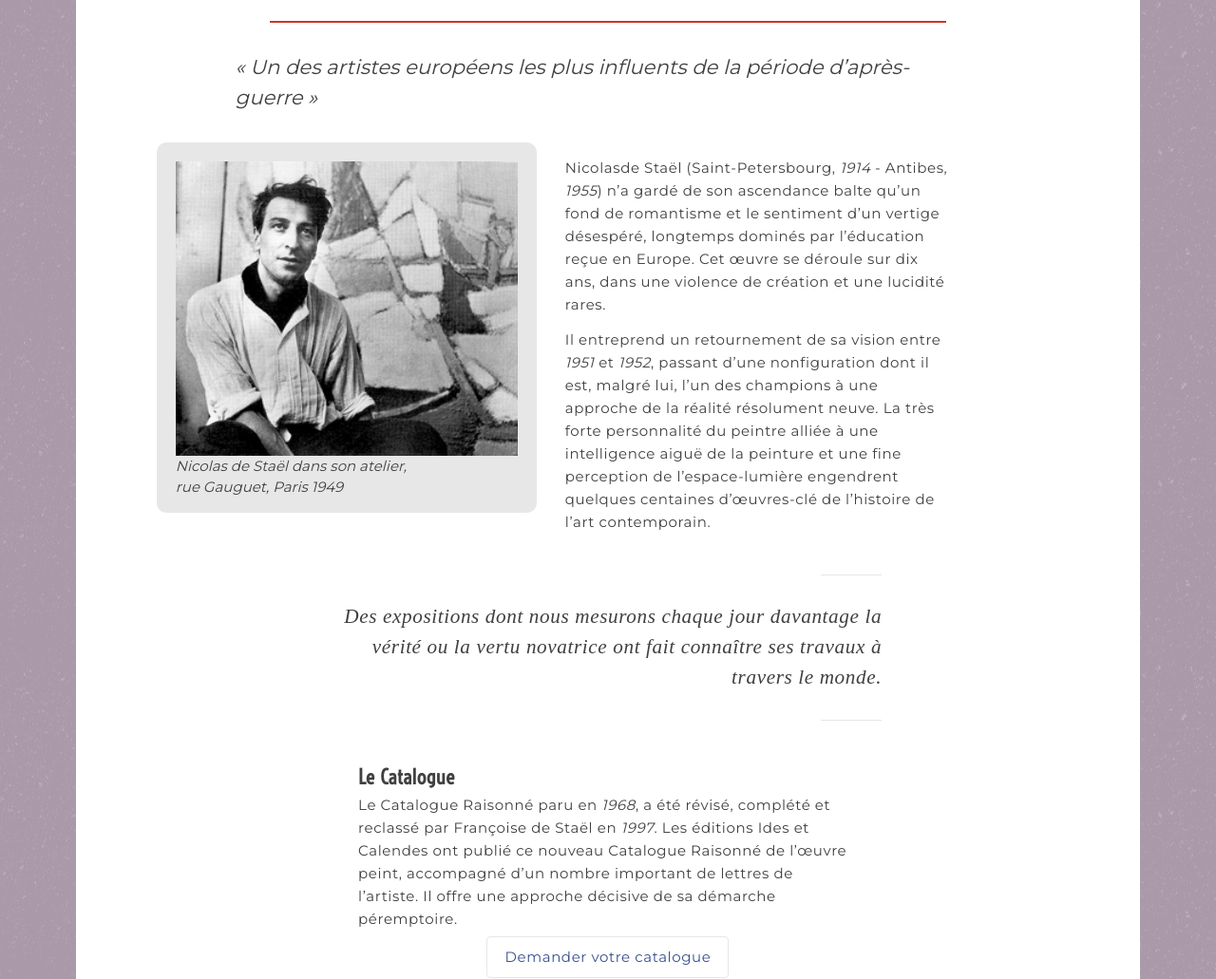
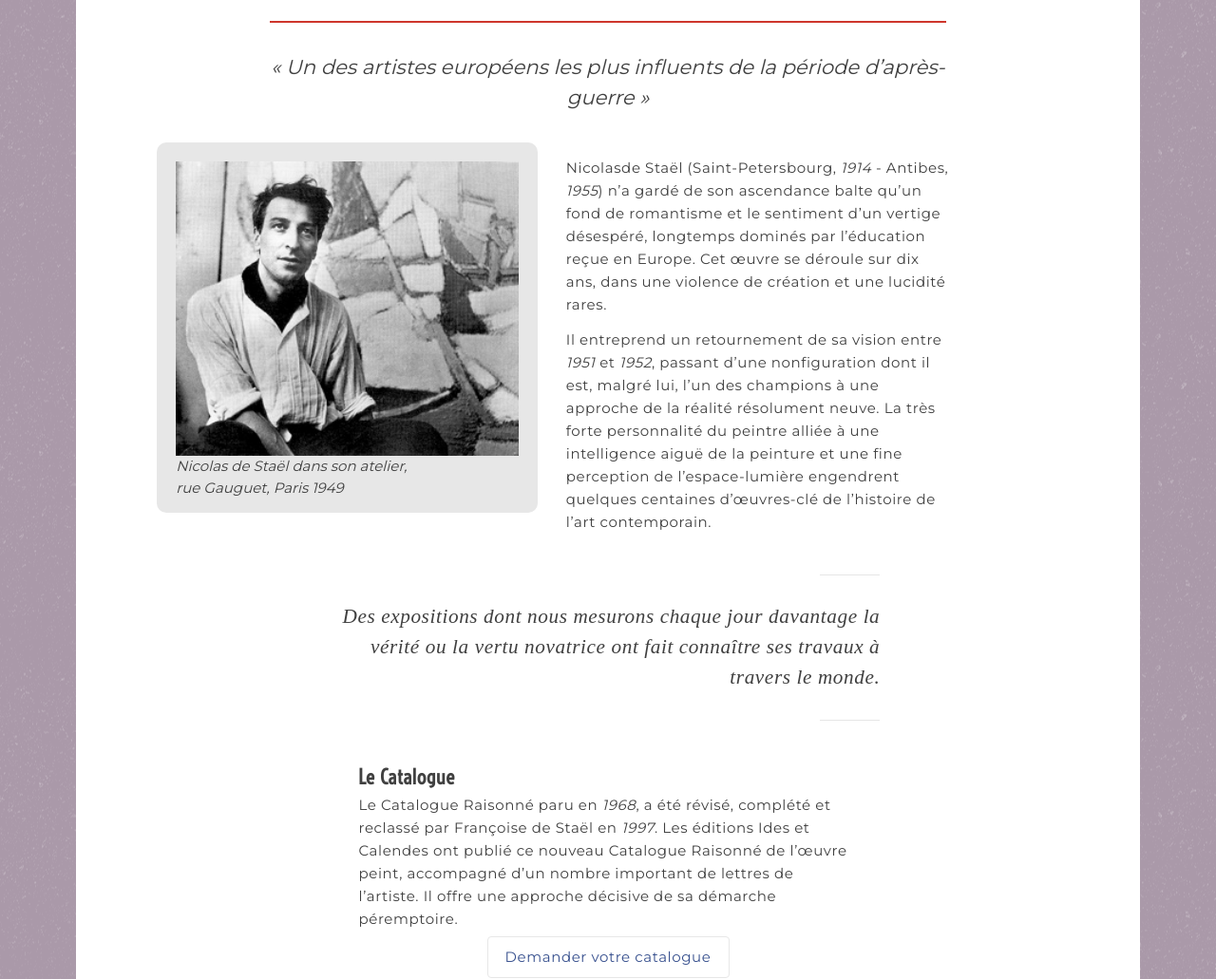
Before and after one commit to MaximeScibetta/projet-artist, a website: page src/pug/index.pug in a window 1280 px wide. Shown: the part 269-1300 px from the top of the page at 95% size. Drawn offline with nearby package versions, Linux system fonts and the light colour scheme; files that its build step writes are made by us from their sources; files whose address does not match are found by name.

Commit message:
biographie-page responsive

```diff
--- a/src/sass/components/_biographie__container.scss
+++ b/src/sass/components/_biographie__container.scss
@@ -1,4 +1,5 @@
 .biographie__container{
-  width: 88%;
+  max-width: 63.3em;
+  width: 100%;
   margin: auto;
 }
--- a/src/sass/components/_biographie__cta-to-pratique.scss
+++ b/src/sass/components/_biographie__cta-to-pratique.scss
@@ -5,7 +5,8 @@
   border: 1px solid $light-gray;
   display: block;
   color: $link-hover-txt-color;
-  width: 17em;
+  max-width: 17em;
+  width: 100%;
   text-align: center;
   margin-left: auto;
   margin-right: auto;
--- a/src/sass/components/_biographie__figure.scss
+++ b/src/sass/components/_biographie__figure.scss
@@ -4,7 +4,17 @@
 
   background-color: $light-gray;
   border-radius: 10px;
-  width: 400px;
+  max-width: 26.7em;
+  width: 43%;
   padding: 20px 20px 15px;
   display: block;
+
+  @media (max-width: 570px){
+    width: 100%;
+    margin-left: auto;
+    margin-right: auto;
+    max-width: initial;
+    float: none;
+
+  }
 }
--- a/src/sass/components/_biographie__teasing.scss
+++ b/src/sass/components/_biographie__teasing.scss
@@ -1,7 +1,12 @@
 .biographie__teasing{
   font-size: 1.414em;
-  width: 37em;
+  max-width: 37em;
+  width: 100%;
   margin: -9px auto 1.5em;
   font-style: italic;
+  text-align: center;
 
+  @media(max-width: 470px){
+    font-size: 1em;
+  }
 }
--- a/src/sass/components/_biographie__text.scss
+++ b/src/sass/components/_biographie__text.scss
@@ -1,5 +1,6 @@
 .biographie__text{
-  width: 80%;
+  max-width: 50.7em;
+  width: 100%;
   padding: 15px 20px;
   border-radius: 10px;
   line-height: 1.6;
@@ -11,8 +12,14 @@
   }
 
   & p:nth-of-type(1n+3){
-    width: 73%;
+    max-width: 35em;
+    width: 100%;
     margin-left: auto;
     margin-right: auto;
   }
+
+  @media (max-width: 570px){
+    padding-left: 0;
+    padding-right: 0;
+  }
 }
--- a/src/sass/components/_biographie__text__quote.scss
+++ b/src/sass/components/_biographie__text__quote.scss
@@ -1,11 +1,16 @@
 .biographie__text__quote{
   margin: 2em auto;
-  width: 80%;
+  max-width: 27em;
+  width: 100%;
   text-align: right;
   font: italic normal 1.414em/1.5em serif;
   padding: 1.4em 0;
   position: relative;
   z-index: 5;
+
+  @media (max-width: 570px){
+    font-size: 1em;
+  }
 
   &:before {
     content: "";
--- a/src/sass/components/_biographie__text__title.scss
+++ b/src/sass/components/_biographie__text__title.scss
@@ -1,7 +1,10 @@
 .biographie__text__title{
-  width: 73%;
+  max-width: 24.8em;
+  width: 100%;
   margin-left: auto;
   margin-right: auto;
   font-weight: 700;
   font-size: 1.414em;
+
+
 }
```
